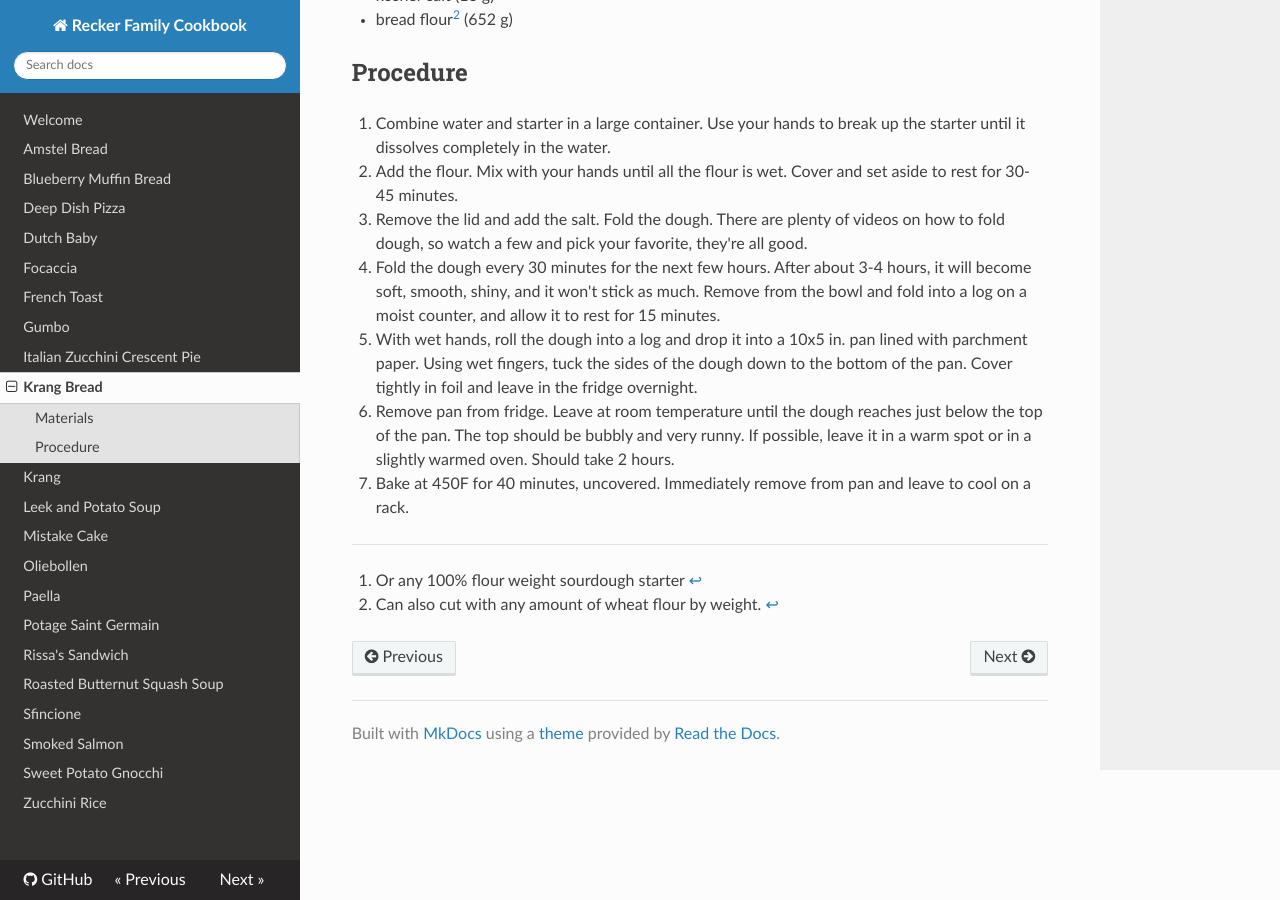
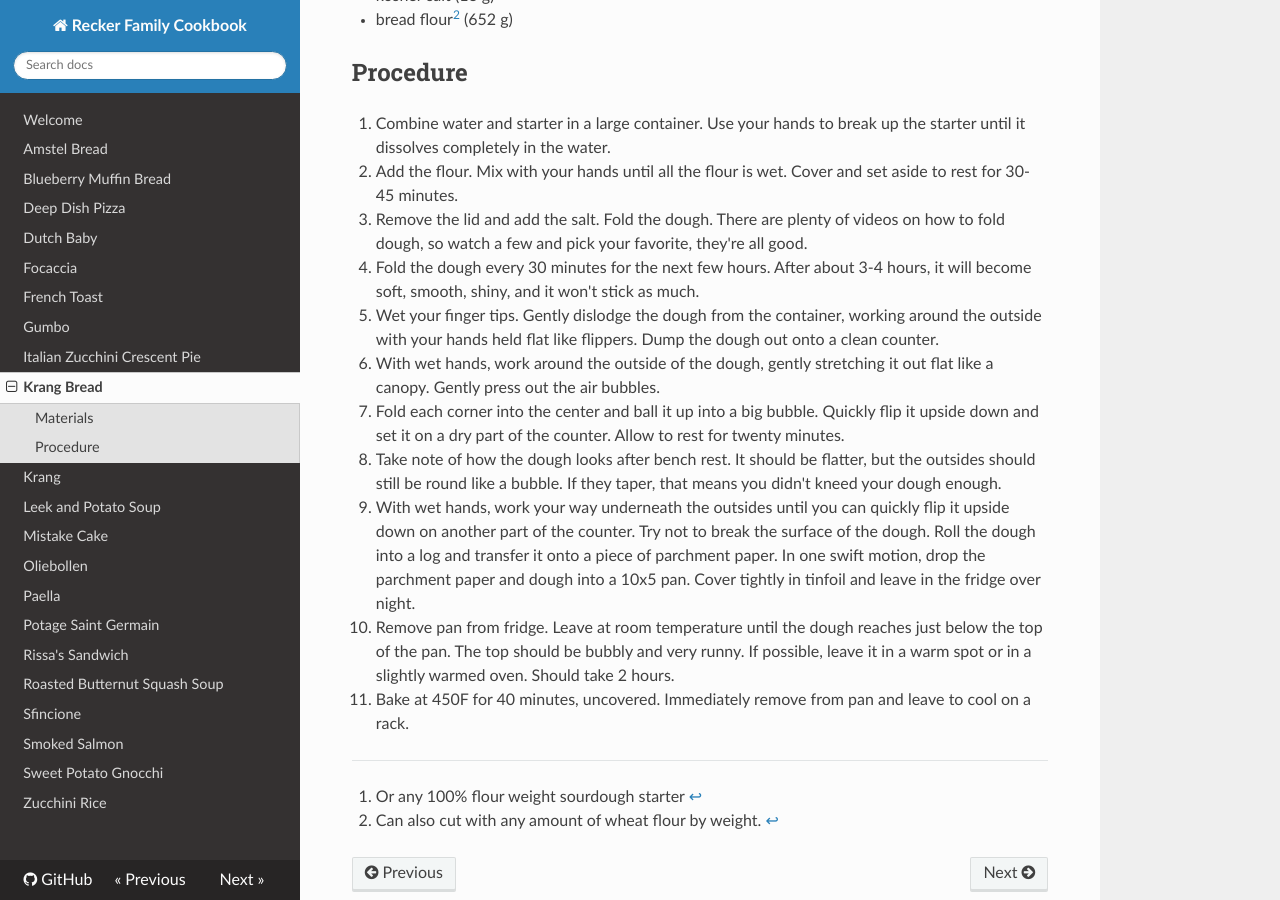
Before and after one commit to arecker/cookbook, an MkDocs documentation site: the page built from recipes/krang-bread.md, in a window 1280 px wide and 900 px high, scrolled down 1654 px. Built offline with MkDocs 1.6.1, drawn with Linux system fonts in a browser that asks for light colours; nearby versions of some CDN libraries.

Commit message:
krang bread: better kneeding instructions

```diff
--- a/recipes/krang-bread.md
+++ b/recipes/krang-bread.md
@@ -35,20 +35,37 @@ butter.
 
 4. Fold the dough every 30 minutes for the next few hours.  After
    about 3-4 hours, it will become soft, smooth, shiny, and it won't
-   stick as much.  Remove from the bowl and fold into a log on a moist
-   counter, and allow it to rest for 15 minutes.
+   stick as much.
 
-6. With wet hands, roll the dough into a log and drop it into a 10x5
-   in. pan lined with parchment paper.  Using wet fingers, tuck the
-   sides of the dough down to the bottom of the pan.  Cover tightly in
-   foil and leave in the fridge overnight.
+5. Wet your finger tips.  Gently dislodge the dough from the
+   container, working around the outside with your hands held flat
+   like flippers.  Dump the dough out onto a clean counter.
 
-7. Remove pan from fridge.  Leave at room temperature until the dough
-   reaches just below the top of the pan.  The top should be bubbly
-   and very runny.  If possible, leave it in a warm spot or in a
-   slightly warmed oven.  Should take 2 hours.
+6. With wet hands, work around the outside of the dough, gently
+   stretching it out flat like a canopy.  Gently press out the air
+   bubbles.
 
-8. Bake at 450F for 40 minutes, uncovered.  Immediately remove from
-   pan and leave to cool on a rack.
+7. Fold each corner into the center and ball it up into a big bubble.
+   Quickly flip it upside down and set it on a dry part of the
+   counter.  Allow to rest for twenty minutes.
+
+8. Take note of how the dough looks after bench rest.  It should be
+   flatter, but the outsides should still be round like a bubble.  If
+   they taper, that means you didn't kneed your dough enough.
+
+9. With wet hands, work your way underneath the outsides until you can
+   quickly flip it upside down on another part of the counter.  Try
+   not to break the surface of the dough.  Roll the dough into a log
+   and transfer it onto a piece of parchment paper.  In one swift
+   motion, drop the parchment paper and dough into a 10x5 pan.  Cover
+   tightly in tinfoil and leave in the fridge over night.
+
+10. Remove pan from fridge.  Leave at room temperature until the dough
+    reaches just below the top of the pan.  The top should be bubbly
+    and very runny.  If possible, leave it in a warm spot or in a
+    slightly warmed oven.  Should take 2 hours.
+
+11. Bake at 450F for 40 minutes, uncovered.  Immediately remove from
+    pan and leave to cool on a rack.
 
 [krang]: krang.md
```
